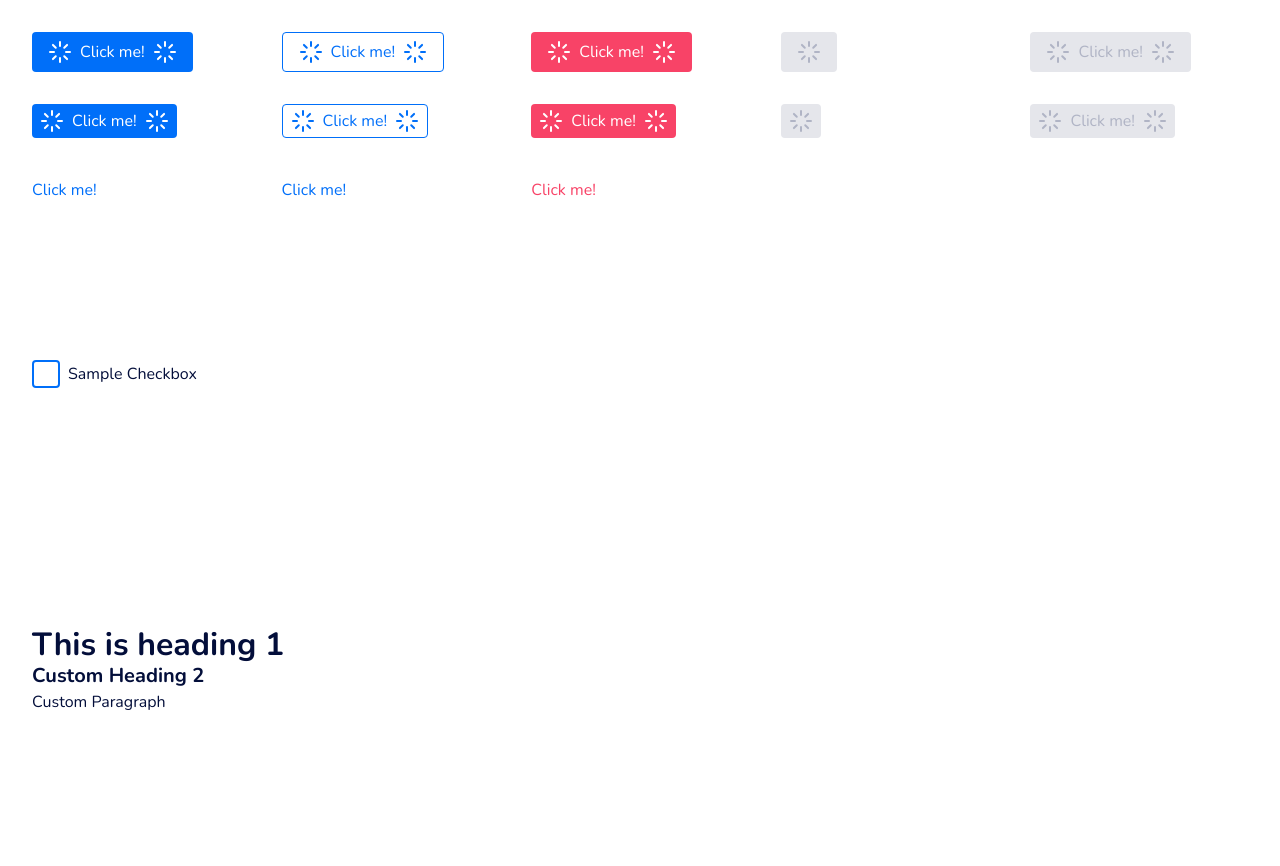
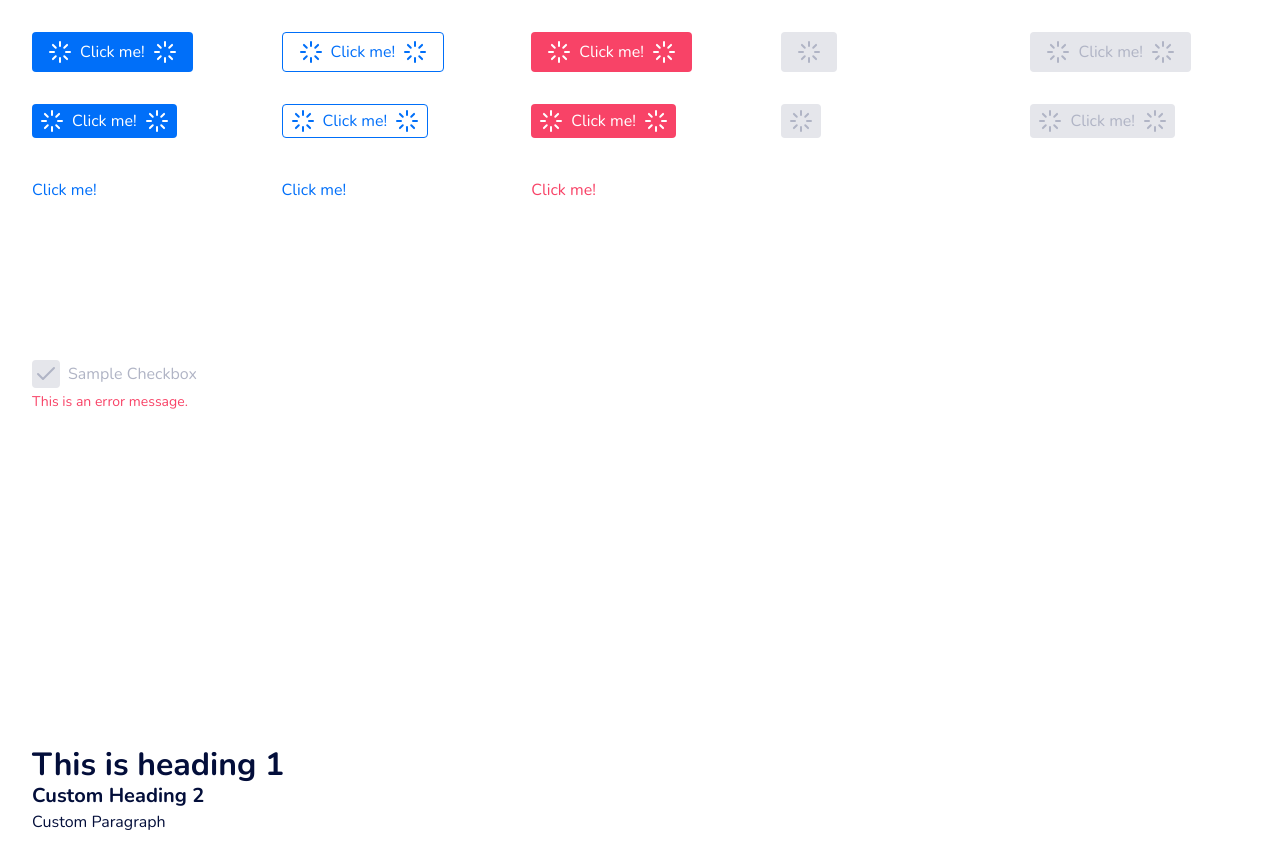
Before and after one commit to Picardward94/li-component-library, a React (Create React App) app: page / in a window 1280 px wide. Before the commit the page ends 800 px from the top, so only its background shows below. Built offline with nearby package versions, Linux system fonts and the light colour scheme.

Commit message:
color changess

```diff
--- a/src/App.js
+++ b/src/App.js
@@ -138,7 +138,7 @@ function App() {
               gap: "32px",
             }}
           >
-            <CustomCheckbox selected={true} label="Sample Checkbox" errorText="This is an error message." />
+            <CustomCheckbox error={true} disabled={true} checkState="checked" label="Sample Checkbox" errorText="This is an error message." />
           </div>
 
           {/* Using LiTypography with custom typography variants */}
--- a/src/components/atoms/Checkbox.js
+++ b/src/components/atoms/Checkbox.js
@@ -1,71 +1,99 @@
-import React, { useState } from 'react';
-import styled from '@emotion/styled';
-import LiTypography from '../tokens/LiTypography';
-import IconWrapper from '../tokens/icons/IconWrapper';
+import React, { useState } from "react";
+import styled from "@emotion/styled";
+import LiTypography from "../tokens/LiTypography";
+import IconWrapper from "../tokens/icons/IconWrapper";
 
-const CheckboxContainer = styled.div`
-  display: inline-flex;
-  align-items: center;
-  cursor: pointer;
-`;
+const CheckboxContainer = styled.div(({ theme, disabled }) => ({
+  display: "flex",
+  flexDirection: "column",
+  alignItems: "flex-start",
+  ...(disabled && {
+    pointerEvents: "none",
+    cursor: "not-allowed",
+    "& p": {
+      color: theme.palette.colorTokens.text["disabled"],
+      display: "inline",
+    }
+  }),
+  "& .error-text": {
+    color: theme.palette.colorTokens.utility["error-main"],
+    display: "block",
+    marginTop: theme.spacing(0.5),
+  },
+}));
 
-const StyledCheckbox = styled.div(({ theme, checked, errorState }) => ({
-  border: '2px solid',
-  borderColor: errorState ? theme.palette.colorTokens.utility["error-main"] : theme.palette.colorTokens.surface["action-primary"],
+const CheckboxLabelContainer = styled.div({
+  display: "flex",
+  alignItems: "center",
+});
+
+const StyledCheckbox = styled.div(({ theme, checked, error, disabled }) => ({
+  border: "2px solid",
+  borderColor: theme.palette.colorTokens.surface["action-primary"],
   borderRadius: theme.spacing(0.5),
+  cursor: "pointer",
   color: theme.palette.colorTokens.text["on-action"],
-  width: theme.spacing(3),  // match with your icon size
+  width: theme.spacing(3),
   height: theme.spacing(3),
-  display: 'flex',
-  alignItems: 'center',
-  justifyContent: 'center',
-  transition: 'all ease-in-out 0.3s',
+  display: "flex",
+  alignItems: "center",
+  justifyContent: "center",
+  transition: "all ease-in-out 0.3s",
   marginRight: theme.spacing(1),
-
   ...(checked && {
-
     borderColor: theme.palette.colorTokens.surface["action-primary"],
     backgroundColor: theme.palette.colorTokens.surface["action-primary"],
   }),
-
-  '&:hover': {
-    boxShadow: `0 0 0 4px ${theme.palette.colorTokens.surface["action-light"]}`
+  ...(error && {
+    borderColor: theme.palette.colorTokens.utility["error-main"],
+    ...(checked && {
+      backgroundColor: theme.palette.colorTokens.utility["error-background"],
+      color: theme.palette.colorTokens.utility["error-main"],
+    }),
+  }),
+  ...(disabled && {
+    borderColor: theme.palette.colorTokens.border["primary"],
+    ...(checked && {
+      backgroundColor: theme.palette.colorTokens.surface["disabled"],
+      color: theme.palette.colorTokens.text["disabled"],
+    }),
+  }),
+  "&:hover": {
+    boxShadow: !disabled && `0 0 0 4px ${theme.palette.colorTokens.surface["action-light"]}`,
   },
 }));
 
-const CustomCheckbox = ({ label, errorState = false, errorText, ...props }) => {
-    // States: 'unchecked', 'checked', 'partial'
-    const [checkState, setCheckState] = useState('unchecked');
+const CustomCheckbox = ({ label, error = false, errorText, disabled = false, checkState: initialCheckState = "unchecked", ...props }) => {
+  const [checkState, setCheckState] = useState(initialCheckState);
 
   const handleCheckboxClick = () => {
-        console.log('Current State:', checkState);
+    if (disabled) return;
+    console.log("Current State:", checkState);
 
-        if (checkState === 'unchecked') {
-          setCheckState('checked');
+    if (checkState === "unchecked") {
+      setCheckState("checked");
     } else {
-          setCheckState('unchecked');
+      setCheckState("unchecked");
     }
   };
 
   const getIconName = () => {
-      if (checkState === 'checked') return "CheckIcon";
-      if (checkState === 'partial') return "MinusIcon";
-      return null;  // No icon for unchecked state
+    if (checkState === "checked") return "CheckIcon";
+    if (checkState === "partial") return "MinusIcon";
+    return null;
   };
 
   const iconName = getIconName();
 
   return (
-      <CheckboxContainer onClick={handleCheckboxClick} {...props}>
-        <StyledCheckbox checked={checkState === 'checked'} errorState={errorState}>
+    <CheckboxContainer onClick={handleCheckboxClick} disabled={disabled} {...props}>
+      <CheckboxLabelContainer>
+        <StyledCheckbox checked={checkState === "checked"} error={error} disabled={disabled}>
           {iconName && <IconWrapper iconName={iconName} size="medium" />}
         </StyledCheckbox>
         {label && <LiTypography variant="paragraph">{label}</LiTypography>}
-        {errorState && (
-          <LiTypography variant="paragraph-small" className="error-text">
-            {errorText}
-          </LiTypography>
-        )}
+      </CheckboxLabelContainer>
+      {error && <LiTypography variant="paragraph-small" className="error-text">{errorText}</LiTypography>}
     </CheckboxContainer>
   );
 };
```
Lines whose indentation alone changed are shown as unchanged.
